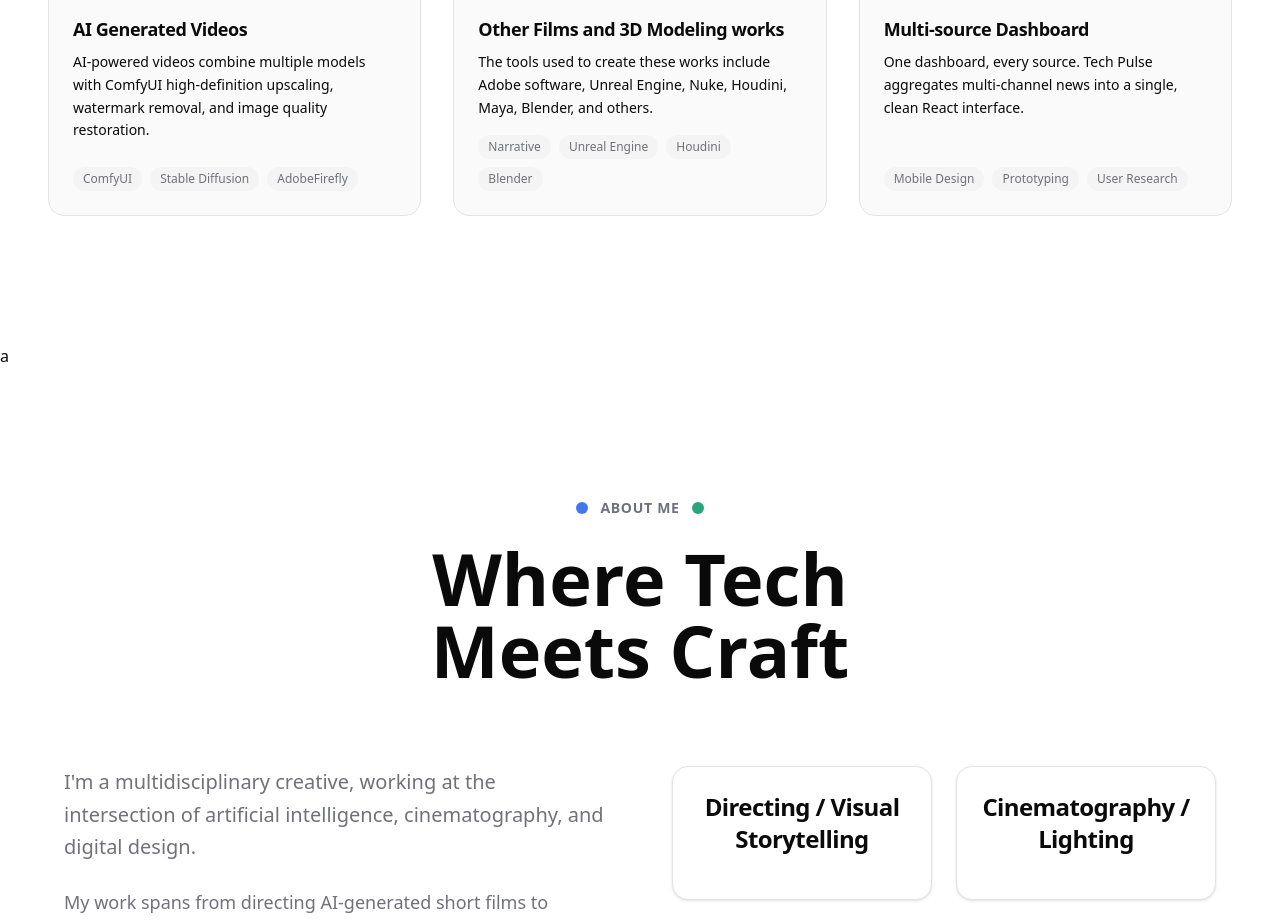
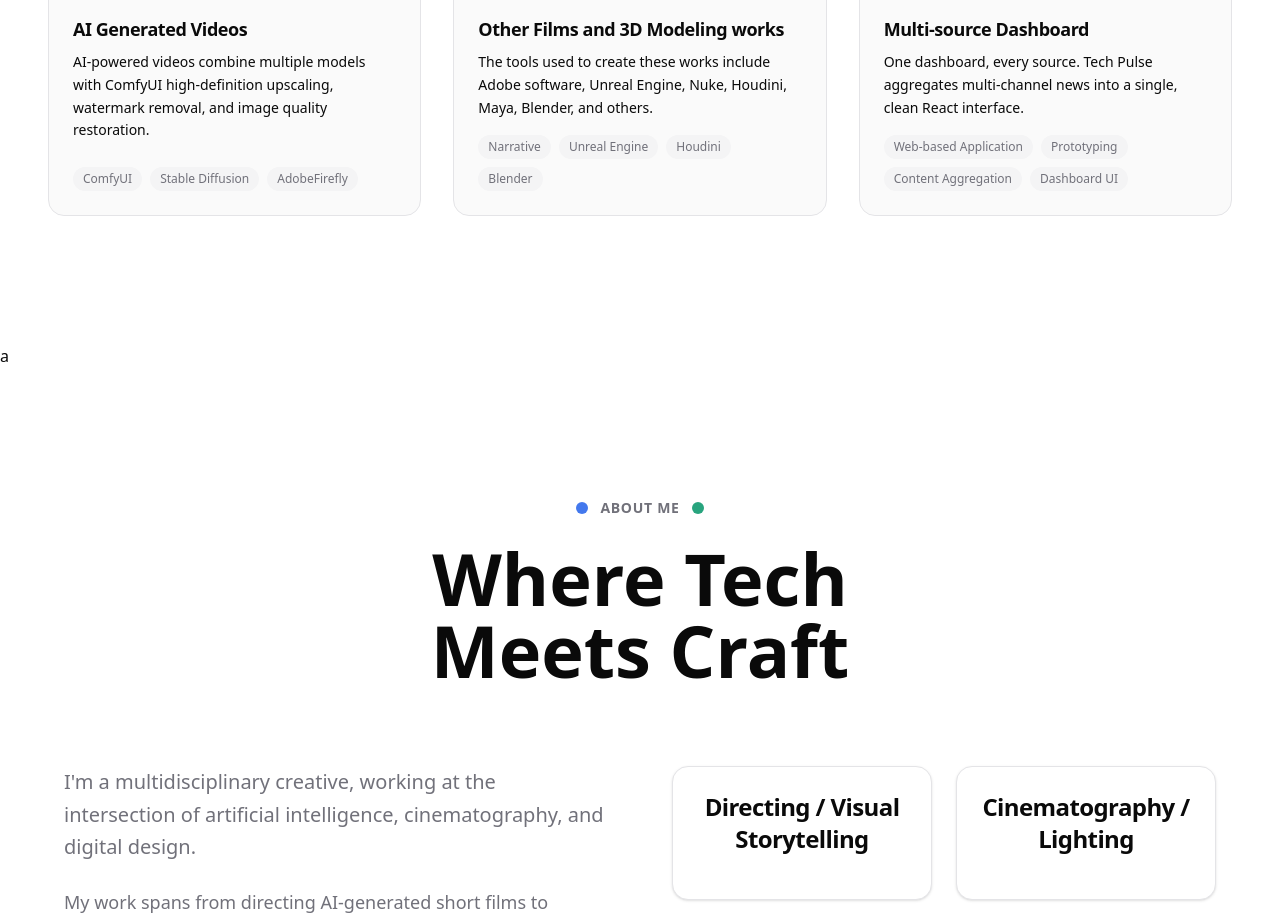
Before and after one commit to Carlton0209/Carlton-Shi-s-Portfolio, a React (Vite) app: page / in a window 1280 px wide. Shown: the part 2080-3002 px from the top of the page. Built offline with nearby package versions, Linux system fonts and the light colour scheme; a web font is replaced by a local one.

Commit message:
Update Portfolio.tsx

```diff
--- a/src/components/Portfolio.tsx
+++ b/src/components/Portfolio.tsx
@@ -74,7 +74,7 @@ const projects: Project[] = [
     description: 'One dashboard, every source. Tech Pulse aggregates multi-channel news into a single, clean React interface.',
     category: 'interactive',
     image: withBase('images/ScreenShot_2026-03-29_141024_206.png'),
-    tags: ['Mobile Design', 'Prototyping', 'User Research'],
+    tags: ['Web-based Application', 'Prototyping', 'Content Aggregation', 'Dashboard UI'],
     link: 'https://carlton0209.github.io/Multi-source-Content-Dashboard/'
   },
 ]
```
